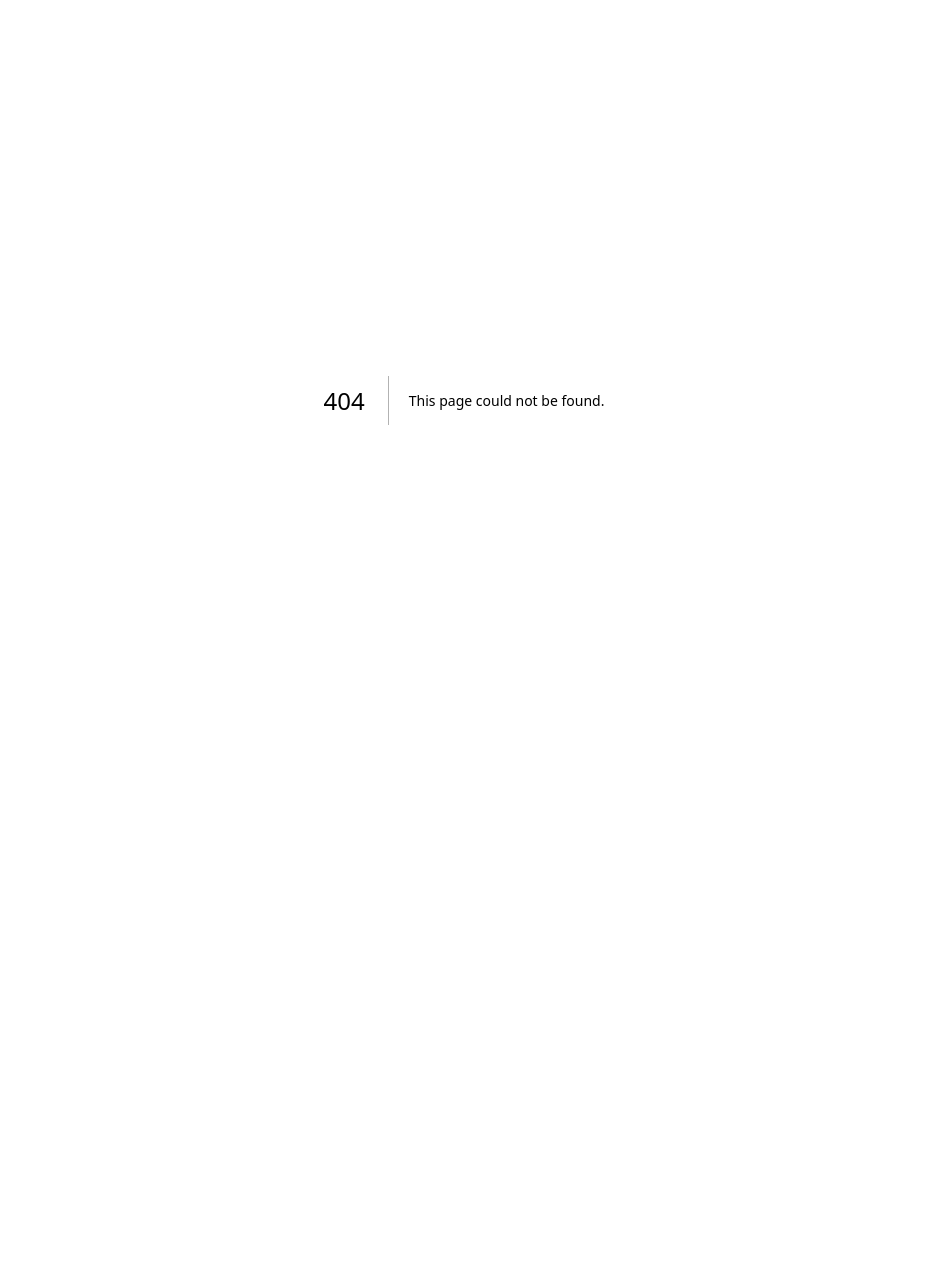
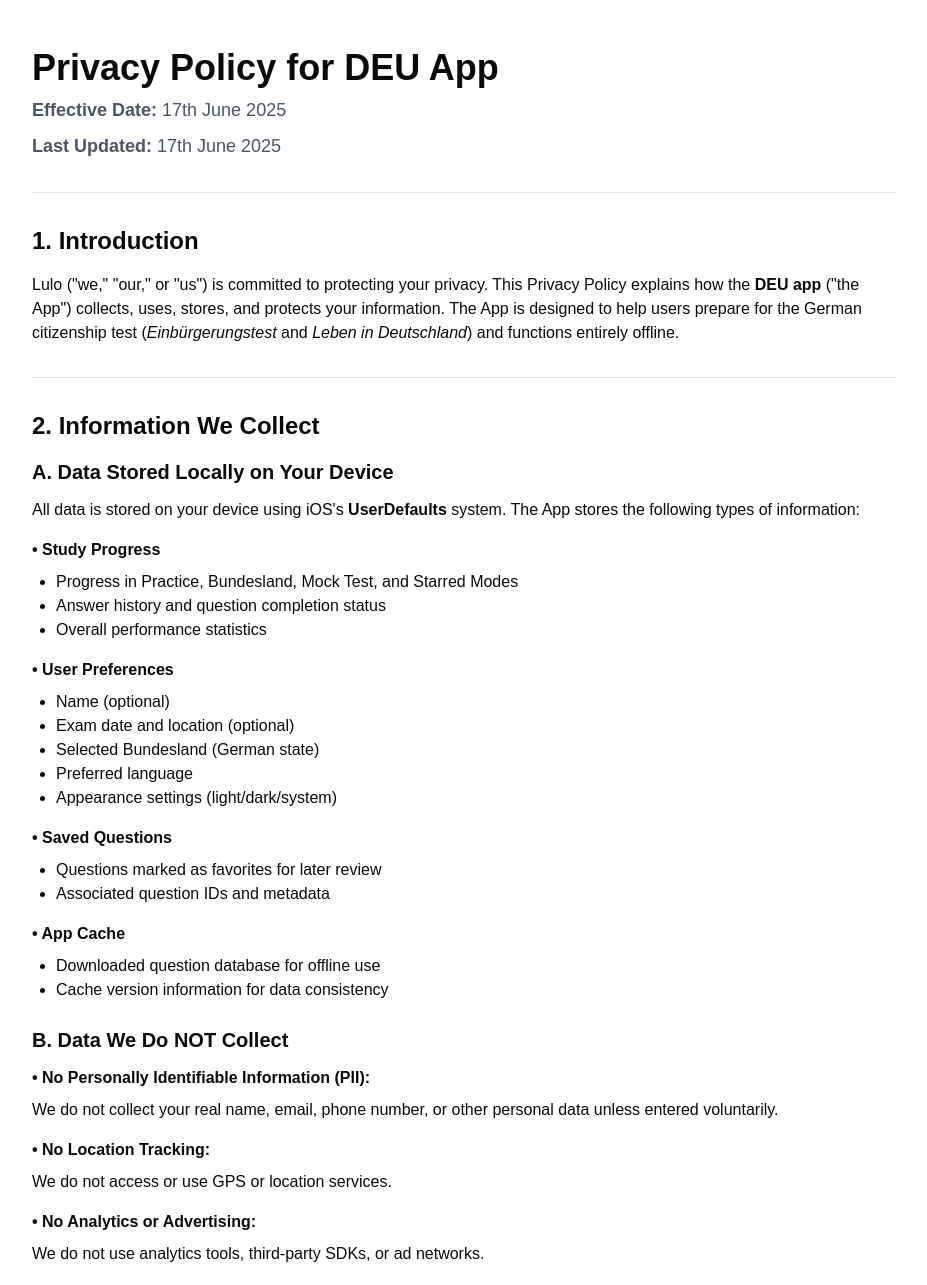
Before and after one commit to yesid-lopez/deu-landing, a Next.js app: page /privacy in a window 1280 px wide. Before the commit this address had no page. Shown: the top 1285 px of the page, without its empty margins (176-1103 px from the left). Before the commit the page ends 800 px from the top, so only its background shows below. Built offline with nearby package versions, Linux system fonts and the light colour scheme.

Commit message:
add privacy link

```diff
--- /dev/null
+++ b/src/app/privacy/page.tsx
@@ -0,0 +1,213 @@
+import MainLayout from "@/components/layout/main-layout";
+
+export default function PrivacyPage() {
+  return (
+    <MainLayout>
+      <div className="container mx-auto px-4 py-12 max-w-4xl">
+        <div className="prose prose-lg max-w-none">
+          <h1 className="text-4xl font-bold mb-2">Privacy Policy for DEU App</h1>
+          <p className="text-lg text-gray-600 mb-2"><strong>Effective Date:</strong> 17th June 2025</p>
+          <p className="text-lg text-gray-600 mb-8"><strong>Last Updated:</strong> 17th June 2025</p>
+
+          <hr className="my-8" />
+
+          <section className="mb-8">
+            <h2 className="text-2xl font-semibold mb-4">1. Introduction</h2>
+            <p className="mb-4">
+              Lulo ("we," "our," or "us") is committed to protecting your privacy. This Privacy Policy explains how the <strong>DEU app</strong> ("the App") collects, uses, stores, and protects your information. The App is designed to help users prepare for the German citizenship test (<em>Einbürgerungstest</em> and <em>Leben in Deutschland</em>) and functions entirely offline.
+            </p>
+          </section>
+
+          <hr className="my-8" />
+
+          <section className="mb-8">
+            <h2 className="text-2xl font-semibold mb-4">2. Information We Collect</h2>
+
+            <h3 className="text-xl font-semibold mb-3">A. Data Stored Locally on Your Device</h3>
+            <p className="mb-4">
+              All data is stored on your device using iOS's <strong>UserDefaults</strong> system. The App stores the following types of information:
+            </p>
+
+            <div className="mb-4">
+              <h4 className="font-semibold mb-2">• Study Progress</h4>
+              <ul className="list-disc pl-6 mb-4">
+                <li>Progress in Practice, Bundesland, Mock Test, and Starred Modes</li>
+                <li>Answer history and question completion status</li>
+                <li>Overall performance statistics</li>
+              </ul>
+            </div>
+
+            <div className="mb-4">
+              <h4 className="font-semibold mb-2">• User Preferences</h4>
+              <ul className="list-disc pl-6 mb-4">
+                <li>Name (optional)</li>
+                <li>Exam date and location (optional)</li>
+                <li>Selected Bundesland (German state)</li>
+                <li>Preferred language</li>
+                <li>Appearance settings (light/dark/system)</li>
+              </ul>
+            </div>
+
+            <div className="mb-4">
+              <h4 className="font-semibold mb-2">• Saved Questions</h4>
+              <ul className="list-disc pl-6 mb-4">
+                <li>Questions marked as favorites for later review</li>
+                <li>Associated question IDs and metadata</li>
+              </ul>
+            </div>
+
+            <div className="mb-6">
+              <h4 className="font-semibold mb-2">• App Cache</h4>
+              <ul className="list-disc pl-6 mb-4">
+                <li>Downloaded question database for offline use</li>
+                <li>Cache version information for data consistency</li>
+              </ul>
+            </div>
+
+            <h3 className="text-xl font-semibold mb-3">B. Data We Do NOT Collect</h3>
+
+            <div className="mb-4">
+              <h4 className="font-semibold mb-2">• No Personally Identifiable Information (PII):</h4>
+              <p className="mb-4">We do not collect your real name, email, phone number, or other personal data unless entered voluntarily.</p>
+            </div>
+
+            <div className="mb-4">
+              <h4 className="font-semibold mb-2">• No Location Tracking:</h4>
+              <p className="mb-4">We do not access or use GPS or location services.</p>
+            </div>
+
+            <div className="mb-4">
+              <h4 className="font-semibold mb-2">• No Analytics or Advertising:</h4>
+              <p className="mb-4">We do not use analytics tools, third-party SDKs, or ad networks.</p>
+            </div>
+
+            <div className="mb-4">
+              <h4 className="font-semibold mb-2">• No Network Communication:</h4>
+              <p className="mb-4">The app does not send or receive any data from external servers.</p>
+            </div>
+          </section>
+
+          <hr className="my-8" />
+
+          <section className="mb-8">
+            <h2 className="text-2xl font-semibold mb-4">3. How Your Data Is Used</h2>
+            <p className="mb-4">All data is stored locally and used solely to:</p>
+            <ul className="list-disc pl-6 mb-4">
+              <li>Track your study progress</li>
+              <li>Provide a personalized learning experience</li>
+              <li>Enable offline use</li>
+              <li>Improve app performance through caching</li>
+            </ul>
+          </section>
+
+          <hr className="my-8" />
+
+          <section className="mb-8">
+            <h2 className="text-2xl font-semibold mb-4">4. Data Storage and Security</h2>
+            <ul className="list-disc pl-6 mb-4">
+              <li><strong>Local Only:</strong> Data remains on your device</li>
+              <li><strong>No Cloud Sync:</strong> We do not use iCloud or cloud services</li>
+              <li><strong>Secured by iOS:</strong> Data is protected by your device's encryption and access controls</li>
+              <li><strong>No Third-Party Access:</strong> No data is shared with third parties</li>
+            </ul>
+          </section>
+
+          <hr className="my-8" />
+
+          <section className="mb-8">
+            <h2 className="text-2xl font-semibold mb-4">5. Data Sharing</h2>
+            <p className="mb-4">
+              We do <strong>not</strong> share, sell, or transmit your data. The app operates fully offline with no server communication.
+            </p>
+          </section>
+
+          <hr className="my-8" />
+
+          <section className="mb-8">
+            <h2 className="text-2xl font-semibold mb-4">6. Your Rights and Choices</h2>
+
+            <div className="mb-4">
+              <h4 className="font-semibold mb-2">• Access & Control:</h4>
+              <ul className="list-disc pl-6 mb-4">
+                <li>View and modify preferences in app settings</li>
+                <li>Clear study progress or saved questions</li>
+                <li>Use "Reset App" to delete all data</li>
+              </ul>
+            </div>
+
+            <div className="mb-4">
+              <h4 className="font-semibold mb-2">• Data Deletion:</h4>
+              <ul className="list-disc pl-6 mb-4">
+                <li>Delete saved data in settings</li>
+                <li>Uninstalling the app deletes all stored data</li>
+              </ul>
+            </div>
+
+            <div className="mb-4">
+              <h4 className="font-semibold mb-2">• No Opt-Out Required:</h4>
+              <p className="mb-4">Since no data is collected, no opt-out is necessary.</p>
+            </div>
+          </section>
+
+          <hr className="my-8" />
+
+          <section className="mb-8">
+            <h2 className="text-2xl font-semibold mb-4">7. Children's Privacy</h2>
+            <p className="mb-4">
+              The app may be used by individuals under 13. However, we do not knowingly collect personal information. All data stays local and anonymous.
+            </p>
+          </section>
+
+          <hr className="my-8" />
+
+          <section className="mb-8">
+            <h2 className="text-2xl font-semibold mb-4">8. Data Retention</h2>
+            <ul className="list-disc pl-6 mb-4">
+              <li>Data is stored only on your device</li>
+              <li>You can delete it anytime via app settings</li>
+              <li>Nothing is stored or backed up online</li>
+            </ul>
+          </section>
+
+          <hr className="my-8" />
+
+          <section className="mb-8">
+            <h2 className="text-2xl font-semibold mb-4">9. International Users</h2>
+            <p className="mb-4">
+              As no data leaves your device, international data transfer laws (like GDPR or CCPA) do not apply. Your data remains in your local jurisdiction.
+            </p>
+          </section>
+
+          <hr className="my-8" />
+
+          <section className="mb-8">
+            <h2 className="text-2xl font-semibold mb-4">10. Changes to This Policy</h2>
+            <p className="mb-4">
+              We may update this policy from time to time. Changes will be noted with a new "Last Updated" date. Continued use of the app confirms your acceptance of the updates.
+            </p>
+          </section>
+
+          <hr className="my-8" />
+
+          <section className="mb-8">
+            <h2 className="text-2xl font-semibold mb-4">11. Contact Us</h2>
+            <p className="mb-4">
+              If you have questions or concerns about this Privacy Policy, contact us at:
+            </p>
+            <p className="mb-2"><strong>Email:</strong> saradrada@luloai.com, yesidlopez@luloai.com</p>
+            <p className="mb-4"><strong>Developers:</strong> Sara Ortiz Drada, Yesid López</p>
+          </section>
+
+          <hr className="my-8" />
+
+          <section className="mb-8">
+            <h2 className="text-2xl font-semibold mb-4">Summary</h2>
+            <p className="mb-4">
+              The DEU app is privacy-focused. It works entirely offline, stores all data locally, and does not collect or transmit personal or usage data.
+            </p>
+          </section>
+        </div>
+      </div>
+    </MainLayout>
+  );
+}
--- a/src/components/footer.tsx
+++ b/src/components/footer.tsx
@@ -73,9 +73,9 @@ export default function Footer() {
           <div>
             <h3 className="text-lg mb-4">The Boring</h3>
             <ul className="space-y-3 text-gray-400 text-sm">
-              <li><Link href={`${luloUrl}/privacy`} className="hover:text-white transition-colors">Privacy Policy</Link></li>
-              <li><Link href={`${luloUrl}/terms`} className="hover:text-white transition-colors">Terms of Service</Link></li>
-              <li><Link href={`${luloUrl}/cookies`} className="hover:text-white transition-colors">Cookie Policy</Link></li>
+              <li><Link href="/privacy" className="hover:text-white transition-colors">Privacy Policy</Link></li>
+              <li><Link href="/terms-of-service" className="hover:text-white transition-colors">Terms of Service</Link></li>
+              <li><Link href="/cookie-policy" className="hover:text-white transition-colors">Cookie Policy</Link></li>
             </ul>
           </div>
 
```
